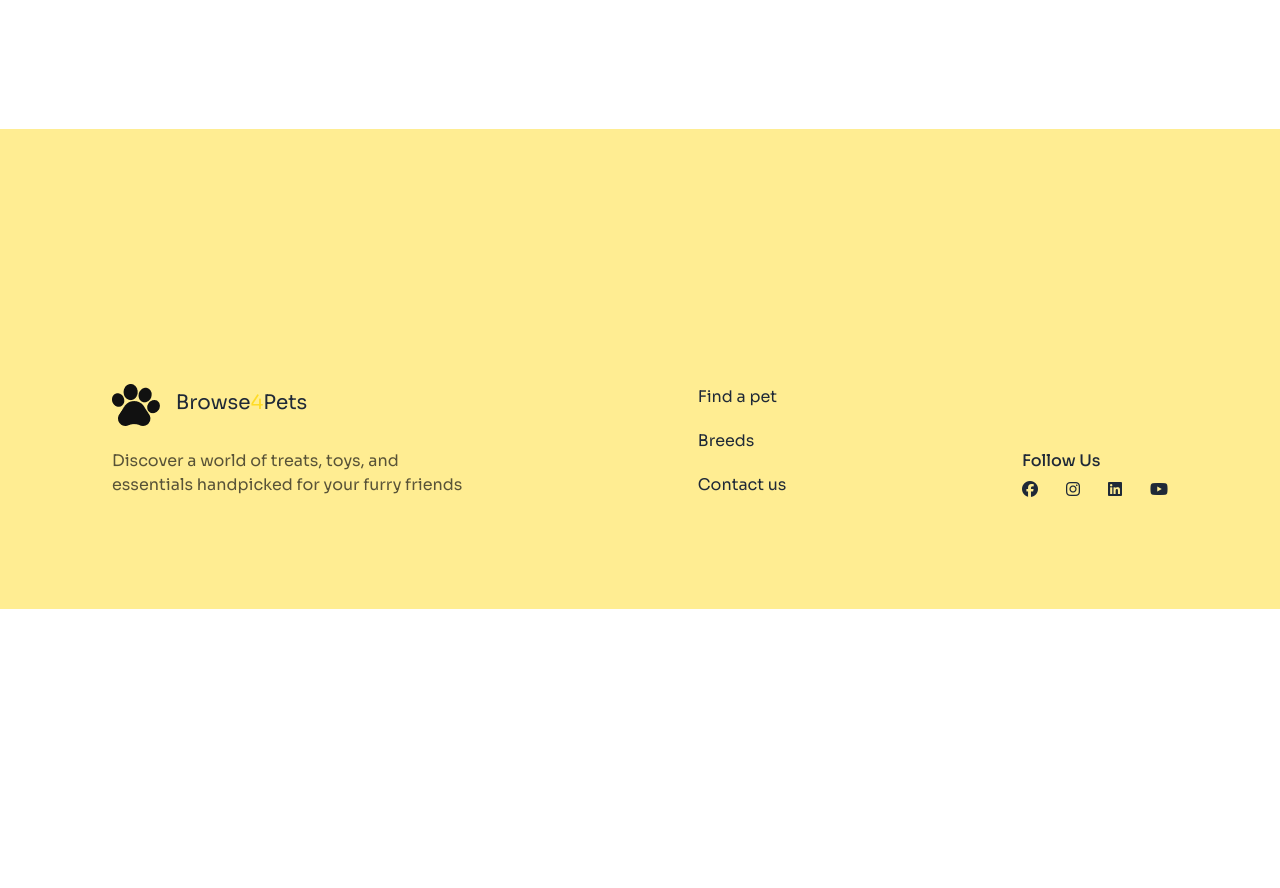
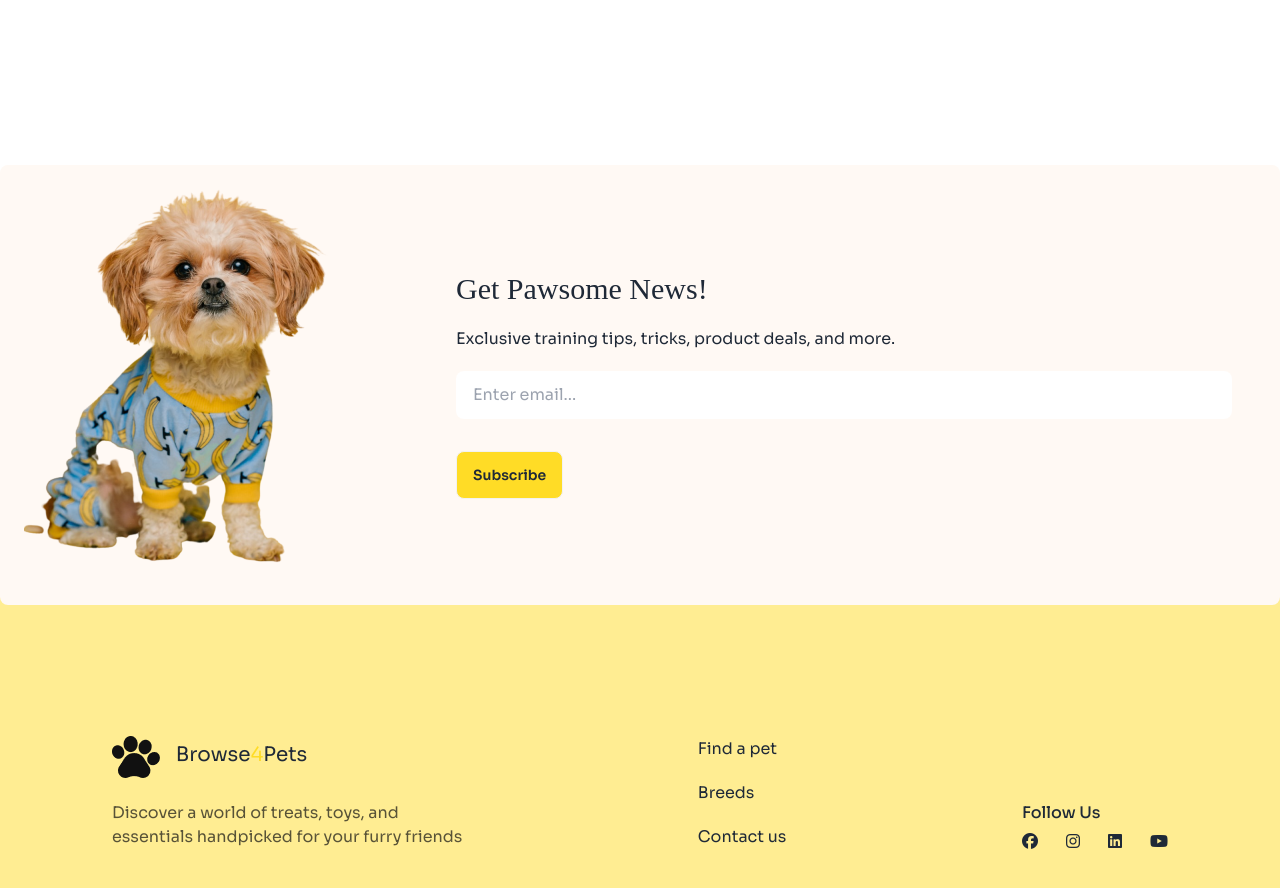
Before and after one commit to habib-676/ph-assignment-3, a plain HTML site: page index.html in a window 1280 px wide. Shown: the part 3260-4148 px from the top of the page. Before the commit the page ends 3869 px from the top, so only its background shows below. Drawn offline with nearby package versions, Linux system fonts and the light colour scheme; a web font is replaced by a local one.

Commit message:
extra section added

```diff
--- a/index.html
+++ b/index.html
@@ -509,7 +509,7 @@
       </section>
 
       <!-- faq section -->
-      <section class="container mx-auto my-36 px-4 md:p-0">
+      <section class="container mx-auto mt-36 mb-[25rem] px-4 md:p-0">
         <h2 class="adlam-font text-3xl mb-12 text-center">
           Frequently Asked Questions
         </h2>
@@ -600,11 +600,43 @@
         </div>
       </section>
     </main>
-    <footer class="px-4 pb-14 lg:p-28 bg-[#FFDC2680]">
+    <footer class="pt-[21rem] px-4 pb-14 lg:px-28 bg-[#FFDC2680] relative">
+      <!-- floating section -->
+      <div
+        class="container w-[calc(100%-32px)] lg:w-full absolute top-0 left-1/2 transform -translate-x-1/2 -translate-y-1/2 flex flex-col lg:gap-24 md:flex-row items-center justify-between bg-secondary p-6 rounded-lg"
+      >
+        <!-- Image -->
+        <img
+          src="./c1-assets/cute-pet-mid.png"
+          alt="Dog"
+          class="w-1/2 md:w-1/3 object-cover rounded-lg"
+        />
+        <!-- Text & Form -->
+        <div class="p-6 w-full">
+          <h2 class="text-xl md:text-3xl adlam-font text-center md:text-left">
+            Get Pawsome News!
+          </h2>
+          <p class="my-3 lg:my-5 text-center md:text-left">
+            Exclusive training tips, tricks, product deals, and more.
+          </p>
+
+          <form
+            class="flex flex-col justify-center items-center lg:items-start space-y-3 lg:space-y-8"
+          >
+            <input
+              type="email"
+              placeholder="Enter email..."
+              class="input w-full"
+            />
+            <button class="btn bg-accent capitalize font-semibold">
+              Subscribe
+            </button>
+          </form>
+        </div>
+      </div>
+
       <!-- footer content -->
-      <div
-        class="mt-32 flex flex-col gap-9 lg:flex-row justify-between lg:items-end"
-      >
+      <div class="flex flex-col gap-9 lg:flex-row justify-between lg:items-end">
         <!-- left -->
         <div class="space-y-5">
           <img src="./c1-assets/logo-footer.png" alt="" class="inline mr-3" />
```
